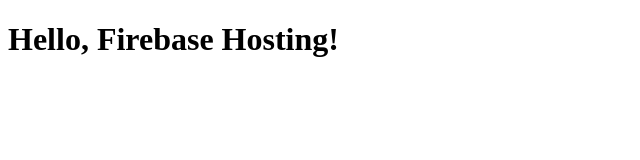
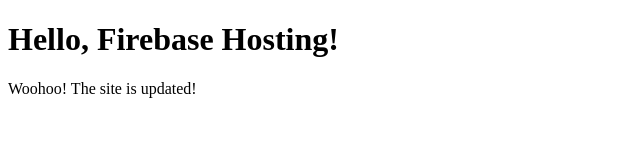
Before and after one commit to vnkl25/firebase-hello-v3, a plain HTML site: page public/index.html in a window 1280 px wide. Shown: the whole page, without its empty margins (0-640 px from the left). Drawn offline with Linux system fonts and the light colour scheme.

Commit message:
Update index.html

```diff
--- a/public/index.html
+++ b/public/index.html
@@ -6,5 +6,6 @@
 </head>
 <body>
   <h1>Hello, Firebase Hosting!</h1>
+  <p>Woohoo! The site is updated!</p>
 </body>
 </html>
```
